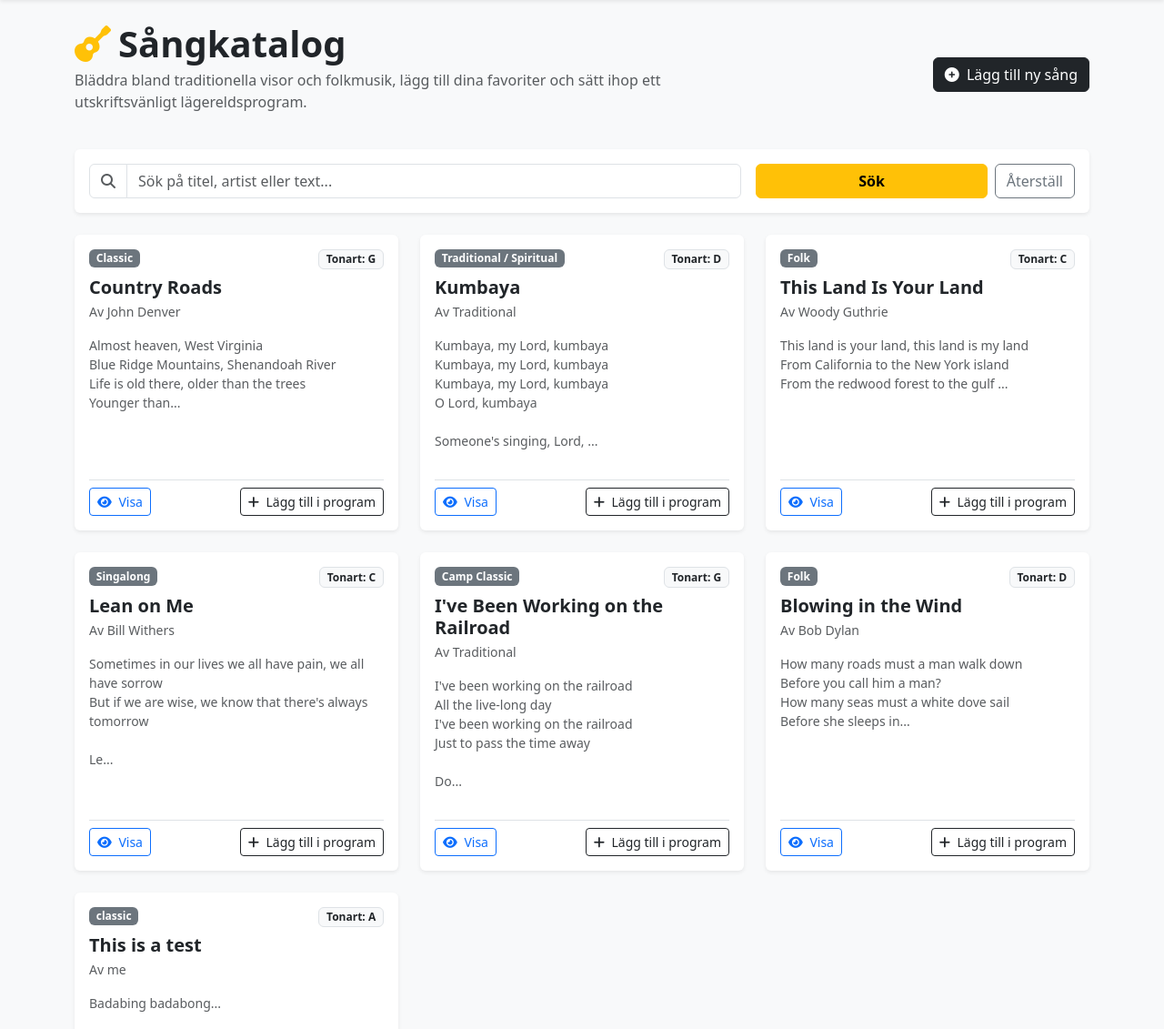
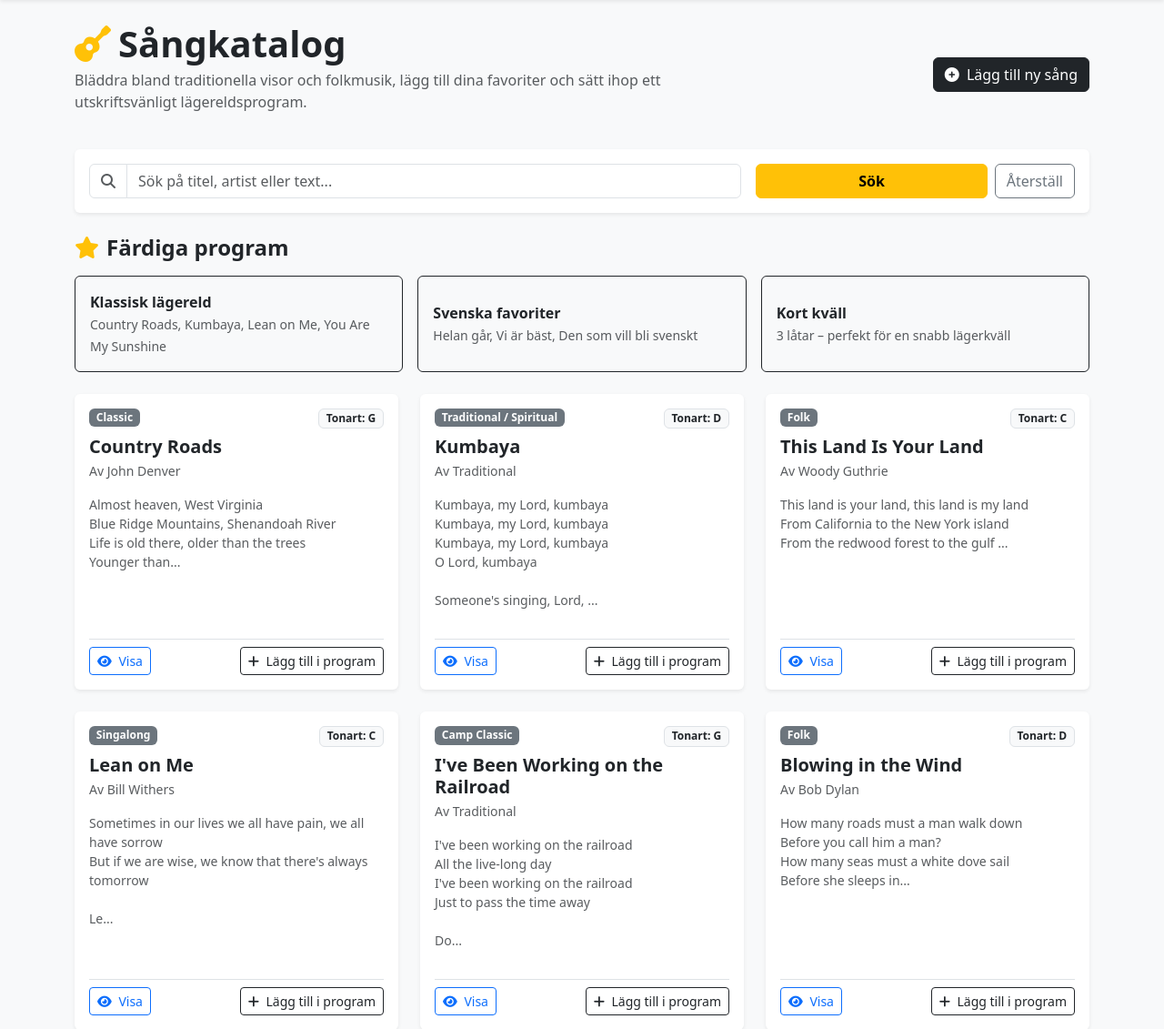
Before and after one commit to EmilUpp/S-ngbokSkapare, a Flask app: page / in a window 1280 px wide. Shown: the part 56-1187 px from the top of the page at 91% size. Run offline with Flask 3, Linux system fonts and the light colour scheme.

Commit message:
more fixes

```diff
--- a/static/script.js
+++ b/static/script.js
@@ -64,3 +64,48 @@ function updateProgramBadge() {
         badge.textContent = songs.length;
     }
 }
+
+function loadPreset(preset, redirectUrl) {
+    const presets = {
+        classic: [],
+        swedish: [],
+        short: []
+    };
+
+    fetch('/api/songs')
+        .then(r => r.json())
+        .then(allSongs => {
+            const map = {};
+            allSongs.forEach(s => {
+                const t = s.title.toLowerCase();
+                map[t] = s.id;
+                if (t.includes('country')) map['country'] = s.id;
+                if (t.includes('kumbaya')) map['kumbaya'] = s.id;
+                if (t.includes('lean on me')) map['lean'] = s.id;
+                if (t.includes('sunshine')) map['sunshine'] = s.id;
+                if (t.includes('helan')) map['helan'] = s.id;
+                if (t.includes('vi är bäst')) map['vi_ar_bast'] = s.id;
+                if (t.includes('scout')) map['scout'] = s.id;
+                if (t.includes('fire')) map['fire'] = s.id;
+                if (t.includes('land')) map['land'] = s.id;
+            });
+
+            if (preset === 'classic') {
+                presets.classic = ['country', 'kumbaya', 'lean', 'sunshine'].map(k => map[k]).filter(Boolean);
+            } else if (preset === 'swedish') {
+                presets.swedish = ['helan', 'vi_ar_bast', 'scout'].map(k => map[k]).filter(Boolean);
+            } else if (preset === 'short') {
+                presets.short = ['country', 'kumbaya', 'kumbaya'].map(k => map[k]).filter(Boolean).slice(0, 3);
+            }
+
+            if (presets[preset].length > 0) {
+                localStorage.setItem('campfire_songs', JSON.stringify(presets[preset]));
+                if (redirectUrl) {
+                    window.location.href = redirectUrl;
+                } else {
+                    loadProgramSongs();
+                    updateProgramBadge();
+                }
+            }
+        });
+}
--- a/templates/index.html
+++ b/templates/index.html
@@ -31,6 +31,30 @@
     </div>
 </div>
 
+
+<div class="mb-4">
+    <h4 class="fw-bold text-dark mb-3"><i class="fa-solid fa-star text-warning me-2"></i>Färdiga program</h4>
+    <div class="row g-3" id="presets-container">
+        <div class="col-md-4">
+            <button onclick="loadPreset('classic', '/program')" class="btn btn-outline-dark w-100 text-start p-3 h-100">
+                <strong>Klassisk lägereld</strong><br>
+                <span class="small text-muted">Country Roads, Kumbaya, Lean on Me, You Are My Sunshine</span>
+            </button>
+        </div>
+        <div class="col-md-4">
+            <button onclick="loadPreset('swedish', '/program')" class="btn btn-outline-dark w-100 text-start p-3 h-100">
+                <strong>Svenska favoriter</strong><br>
+                <span class="small text-muted">Helan går, Vi är bäst, Den som vill bli svenskt</span>
+            </button>
+        </div>
+        <div class="col-md-4">
+            <button onclick="loadPreset('short', '/program')" class="btn btn-outline-dark w-100 text-start p-3 h-100">
+                <strong>Kort kväll</strong><br>
+                <span class="small text-muted">3 låtar – perfekt för en snabb lägerkväll</span>
+            </button>
+        </div>
+    </div>
+</div>
 <!-- Songs Grid -->
 <div class="row row-cols-1 row-cols-md-2 row-cols-lg-3 g-4">
     {% for song in songs %}
```
